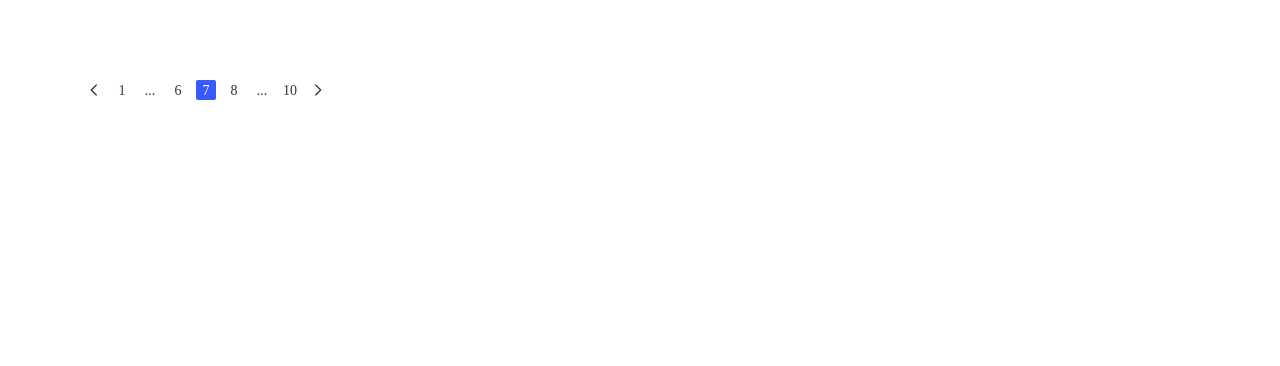
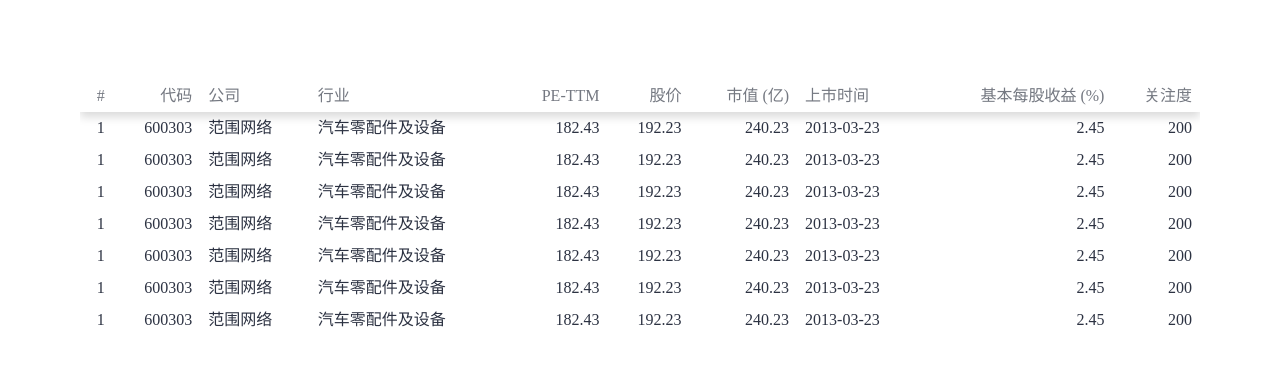
Before and after one commit to zhenyu-dev/sushi, a Vue app: page / in a window 1280 px wide. Shown: the top 366 px of the page. Built offline with nearby package versions, Linux system fonts and the light colour scheme.

Commit message:
Add table component

```diff
--- a/src/App.vue
+++ b/src/App.vue
@@ -1,19 +1,75 @@
 <template>
   <div id="app" class="p-20">
-    <Pagination :total-length="100" v-model="current" />
+    <div class="h-64 overflow-y-scroll">
+      <ss-table :headers="headers" :items="items" fixed-header />
+    </div>
   </div>
 </template>
 
 <script>
-import Pagination from "@/components/Pagination/index";
+import Table from "@/components/Table/index";
+import items from "@/components/Table/data.json";
+
 export default {
   name: "app",
   components: {
-    Pagination
+    [Table.name]: Table
   },
   data() {
     return {
-      current: 7
+      headers: [
+        {
+          text: "#",
+          value: "id",
+          align: "right"
+        },
+        {
+          text: "代码",
+          value: "code",
+          align: "right"
+        },
+        {
+          text: "公司",
+          value: "company",
+          align: "left"
+        },
+        {
+          text: "行业",
+          value: "industry",
+          align: "left"
+        },
+        {
+          text: "PE-TTM",
+          value: "PE-TTM",
+          align: "right"
+        },
+        {
+          text: "股价",
+          value: "current",
+          align: "right"
+        },
+        {
+          text: "市值 (亿)",
+          value: "total",
+          align: "right"
+        },
+        {
+          text: "上市时间",
+          value: "date",
+          align: "left"
+        },
+        {
+          text: "基本每股收益 (%)",
+          value: "sy",
+          align: "right"
+        },
+        {
+          text: "关注度",
+          value: "focus",
+          align: "right"
+        }
+      ],
+      items
     };
   }
 };
--- a/src/components/Pagination/index.vue
+++ b/src/components/Pagination/index.vue
@@ -1,6 +1,6 @@
 <template>
   <div class="">
-    <ul class="flex text-sm text-dark-1">
+    <ul class="flex text-sm text-dark-1 items-center">
       <li
         class="w-5 h-5 flex items-center justify-center mx-1 rounded-sm"
         :class="[value <= 1 ? 'text-dark-2' : 'cursor-pointer']"
--- /dev/null
+++ b/src/components/Table/data.json
@@ -0,0 +1,302 @@
+[
+  {
+    "id": 1,
+    "code": "600303",
+    "company": "范围网络",
+    "industry": "汽车零配件及设备",
+    "PE-TTM": "182.43",
+    "current": "192.23",
+    "total": "240.23",
+    "date": "2013-03-23",
+    "sy": "2.45",
+    "focus": "200"
+  },
+  {
+    "id": 1,
+    "code": "600303",
+    "company": "范围网络",
+    "industry": "汽车零配件及设备",
+    "PE-TTM": "182.43",
+    "current": "192.23",
+    "total": "240.23",
+    "date": "2013-03-23",
+    "sy": "2.45",
+    "focus": "200"
+  },
+  {
+    "id": 1,
+    "code": "600303",
+    "company": "范围网络",
+    "industry": "汽车零配件及设备",
+    "PE-TTM": "182.43",
+    "current": "192.23",
+    "total": "240.23",
+    "date": "2013-03-23",
+    "sy": "2.45",
+    "focus": "200"
+  },
+  {
+    "id": 1,
+    "code": "600303",
+    "company": "范围网络",
+    "industry": "汽车零配件及设备",
+    "PE-TTM": "182.43",
+    "current": "192.23",
+    "total": "240.23",
+    "date": "2013-03-23",
+    "sy": "2.45",
+    "focus": "200"
+  },
+  {
+    "id": 1,
+    "code": "600303",
+    "company": "范围网络",
+    "industry": "汽车零配件及设备",
+    "PE-TTM": "182.43",
+    "current": "192.23",
+    "total": "240.23",
+    "date": "2013-03-23",
+    "sy": "2.45",
+    "focus": "200"
+  },
+  {
+    "id": 1,
+    "code": "600303",
+    "company": "范围网络",
+    "industry": "汽车零配件及设备",
+    "PE-TTM": "182.43",
+    "current": "192.23",
+    "total": "240.23",
+    "date": "2013-03-23",
+    "sy": "2.45",
+    "focus": "200"
+  },
+  {
+    "id": 1,
+    "code": "600303",
+    "company": "范围网络",
+    "industry": "汽车零配件及设备",
+    "PE-TTM": "182.43",
+    "current": "192.23",
+    "total": "240.23",
+    "date": "2013-03-23",
+    "sy": "2.45",
+    "focus": "200"
+  },
+  {
+    "id": 1,
+    "code": "600303",
+    "company": "范围网络",
+    "industry": "汽车零配件及设备",
+    "PE-TTM": "182.43",
+    "current": "192.23",
+    "total": "240.23",
+    "date": "2013-03-23",
+    "sy": "2.45",
+    "focus": "200"
+  },
+  {
+    "id": 1,
+    "code": "600303",
+    "company": "范围网络",
+    "industry": "汽车零配件及设备",
+    "PE-TTM": "182.43",
+    "current": "192.23",
+    "total": "240.23",
+    "date": "2013-03-23",
+    "sy": "2.45",
+    "focus": "200"
+  },
+  {
+    "id": 1,
+    "code": "600303",
+    "company": "范围网络",
+    "industry": "汽车零配件及设备",
+    "PE-TTM": "182.43",
+    "current": "192.23",
+    "total": "240.23",
+    "date": "2013-03-23",
+    "sy": "2.45",
+    "focus": "200"
+  },
+  {
+    "id": 1,
+    "code": "600303",
+    "company": "范围网络",
+    "industry": "汽车零配件及设备",
+    "PE-TTM": "182.43",
+    "current": "192.23",
+    "total": "240.23",
+    "date": "2013-03-23",
+    "sy": "2.45",
+    "focus": "200"
+  },
+  {
+    "id": 1,
+    "code": "600303",
+    "company": "范围网络",
+    "industry": "汽车零配件及设备",
+    "PE-TTM": "182.43",
+    "current": "192.23",
+    "total": "240.23",
+    "date": "2013-03-23",
+    "sy": "2.45",
+    "focus": "200"
+  },
+  {
+    "id": 1,
+    "code": "600303",
+    "company": "范围网络",
+    "industry": "汽车零配件及设备",
+    "PE-TTM": "182.43",
+    "current": "192.23",
+    "total": "240.23",
+    "date": "2013-03-23",
+    "sy": "2.45",
+    "focus": "200"
+  },
+  {
+    "id": 1,
+    "code": "600303",
+    "company": "范围网络",
+    "industry": "汽车零配件及设备",
+    "PE-TTM": "182.43",
+    "current": "192.23",
+    "total": "240.23",
+    "date": "2013-03-23",
+    "sy": "2.45",
+    "focus": "200"
+  },
+  {
+    "id": 1,
+    "code": "600303",
+    "company": "范围网络",
+    "industry": "汽车零配件及设备",
+    "PE-TTM": "182.43",
+    "current": "192.23",
+    "total": "240.23",
+    "date": "2013-03-23",
+    "sy": "2.45",
+    "focus": "200"
+  },
+  {
+    "id": 1,
+    "code": "600303",
+    "company": "范围网络",
+    "industry": "汽车零配件及设备",
+    "PE-TTM": "182.43",
+    "current": "192.23",
+    "total": "240.23",
+    "date": "2013-03-23",
+    "sy": "2.45",
+    "focus": "200"
+  },
+  {
+    "id": 1,
+    "code": "600303",
+    "company": "范围网络",
+    "industry": "汽车零配件及设备",
+    "PE-TTM": "182.43",
+    "current": "192.23",
+    "total": "240.23",
+    "date": "2013-03-23",
+    "sy": "2.45",
+    "focus": "200"
+  },
+  {
+    "id": 1,
+    "code": "600303",
+    "company": "范围网络",
+    "industry": "汽车零配件及设备",
+    "PE-TTM": "182.43",
+    "current": "192.23",
+    "total": "240.23",
+    "date": "2013-03-23",
+    "sy": "2.45",
+    "focus": "200"
+  },
+  {
+    "id": 1,
+    "code": "600303",
+    "company": "范围网络",
+    "industry": "汽车零配件及设备",
+    "PE-TTM": "182.43",
+    "current": "192.23",
+    "total": "240.23",
+    "date": "2013-03-23",
+    "sy": "2.45",
+    "focus": "200"
+  },
+  {
+    "id": 1,
+    "code": "600303",
+    "company": "范围网络",
+    "industry": "汽车零配件及设备",
+    "PE-TTM": "182.43",
+    "current": "192.23",
+    "total": "240.23",
+    "date": "2013-03-23",
+    "sy": "2.45",
+    "focus": "200"
+  },
+  {
+    "id": 1,
+    "code": "600303",
+    "company": "范围网络",
+    "industry": "汽车零配件及设备",
+    "PE-TTM": "182.43",
+    "current": "192.23",
+    "total": "240.23",
+    "date": "2013-03-23",
+    "sy": "2.45",
+    "focus": "200"
+  },
+  {
+    "id": 1,
+    "code": "600303",
+    "company": "范围网络",
+    "industry": "汽车零配件及设备",
+    "PE-TTM": "182.43",
+    "current": "192.23",
+    "total": "240.23",
+    "date": "2013-03-23",
+    "sy": "2.45",
+    "focus": "200"
+  },
+  {
+    "id": 1,
+    "code": "600303",
+    "company": "范围网络",
+    "industry": "汽车零配件及设备",
+    "PE-TTM": "182.43",
+    "current": "192.23",
+    "total": "240.23",
+    "date": "2013-03-23",
+    "sy": "2.45",
+    "focus": "200"
+  },
+  {
+    "id": 1,
+    "code": "600303",
+    "company": "范围网络",
+    "industry": "汽车零配件及设备",
+    "PE-TTM": "182.43",
+    "current": "192.23",
+    "total": "240.23",
+    "date": "2013-03-23",
+    "sy": "2.45",
+    "focus": "200"
+  },
+  {
+    "id": 1,
+    "code": "600303",
+    "company": "范围网络",
+    "industry": "汽车零配件及设备",
+    "PE-TTM": "182.43",
+    "current": "192.23",
+    "total": "240.23",
+    "date": "2013-03-23",
+    "sy": "2.45",
+    "focus": "200"
+  }
+]
--- /dev/null
+++ b/src/components/Table/index.vue
@@ -0,0 +1,57 @@
+<template>
+  <table class="text-dark-1 border-collapse w-full">
+    <thead
+      class="text-dark-2"
+      :class="[fixedHeader ? 'sticky top-0 z-10' : '']"
+    >
+      <tr :class="[fixedHeader ? 'sticky top-0 z-10 shadow-table-header' : '']">
+        <th
+          v-for="h in headers"
+          :key="h.value"
+          class="font-normal py-1 px-2"
+          :class="[
+            h.align ? `text-${h.align}` : '',
+            fixedHeader ? 'sticky top-0 z-10 bg-white' : ''
+          ]"
+        >
+          {{ h.text }}
+        </th>
+      </tr>
+    </thead>
+    <tbody>
+      <tr v-for="item in items">
+        <td
+          v-for="h in headers"
+          class="py-1 px-2"
+          :class="[h.align ? `text-${h.align}` : '']"
+        >
+          {{ item[h.value] }}
+        </td>
+      </tr>
+    </tbody>
+  </table>
+</template>
+
+<script>
+export default {
+  name: "ss-table",
+  props: {
+    headers: {
+      type: Array,
+      required: true
+    },
+    items: {
+      type: Array,
+      default: () => []
+    },
+    fixedHeader: {
+      type: Boolean,
+      default: false
+    }
+  }
+};
+</script>
+
+<style lang="scss">
+@import "../../styles/app.scss";
+</style>
--- a/tailwind.config.js
+++ b/tailwind.config.js
@@ -5,6 +5,9 @@ module.exports = {
         cobalt: "#3a58ff",
         "dark-1": "#2c3242",
         "dark-2": "#747881"
+      },
+      boxShadow: {
+        'table-header': '0px 5px 10px rgba(0, 0, 0, 0.15)'
       }
     }
   },
```
